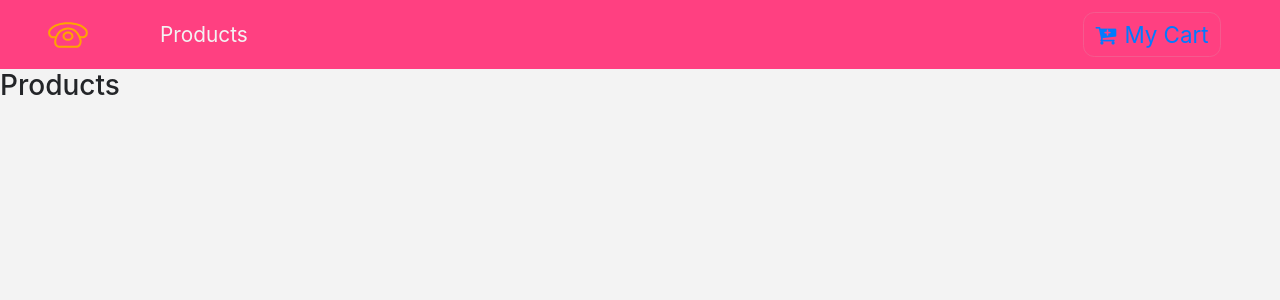
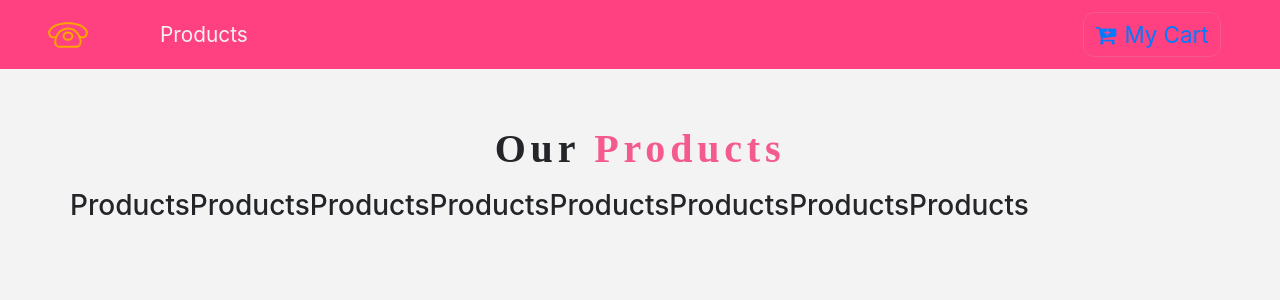
Before and after one commit to Greatchinex/mens-store, a React (Create React App) app: page / in a window 1280 px wide. Shown: the top 300 px of the page. Built offline with nearby package versions, Linux system fonts and the light colour scheme.

Commit message:
Set Up the Context Api and consumed it in the product list Component

```diff
--- a/src/Components/ProductList.js
+++ b/src/Components/ProductList.js
@@ -1,14 +1,30 @@
 import React, { Component } from 'react'
-import Products from './Products'
+import Products from './Products';
+import Title from './Title';
+import { ProductConsumer } from '../ContextApi/Context';
 
-class ProductLIst extends Component {
+class ProductList extends Component {
+
     render() {
         return (
-            <div>
-                <Products />
-            </div>
+            <React.Fragment>
+                <div className="py-5">
+                    <div className="container">
+                        <Title name="our" title="products" />
+                        <div className="row">
+                            <ProductConsumer>
+                                {(value) => {
+                                   return value.products.map(product => {
+                                        return <Products key={product.id} product={product} />
+                                   })
+                                }}
+                            </ProductConsumer>
+                        </div>
+                    </div>
+                </div>
+            </React.Fragment>
         )
     }
 }
 
-export default ProductLIst
+export default ProductList
--- /dev/null
+++ b/src/Components/Title.js
@@ -0,0 +1,13 @@
+import React from 'react'
+
+function Title({name, title}) {
+    return (
+        <div className="row">
+            <div className="col-10 mx-auto my-2 text-title text-center">
+                <h1 className="text-capitalize font-weight-bold"> {name} <strong className="text-bright"> {title} </strong> </h1>
+            </div>
+        </div>
+    )
+}
+
+export default Title
--- /dev/null
+++ b/src/ContextApi/Context.js
@@ -0,0 +1,41 @@
+import React, { Component } from 'react'
+import { storeProducts, detailProduct } from '../data';
+
+
+const ProductContext = React.createContext();
+
+class Context extends Component {
+
+    constructor(props) {
+        super(props)
+
+        this.state = {
+            products: storeProducts,
+            detailProduct
+        }
+    }
+
+    handleDetail = () => {
+        console.log("Details");
+    }
+
+    addToCart = () => {
+        console.log("Added to Cart");
+    }
+
+    render() {
+        return (
+            <ProductContext.Provider value={{
+                ...this.state, // Destructuring The state
+                handleDetail: this.handleDetail,
+                addToCart: this.addToCart
+            }}>
+                {this.props.children}
+            </ProductContext.Provider>
+        )
+    }
+}
+
+const ProductConsumer = ProductContext.Consumer;
+
+export { Context, ProductConsumer }
--- a/src/index.js
+++ b/src/index.js
@@ -1,15 +1,18 @@
 import React from 'react';
 import ReactDOM from 'react-dom';
 import { BrowserRouter as Router } from 'react-router-dom';
+import { Context } from './ContextApi/Context';
 import './index.css';
 import App from './App';
 import 'bootstrap/dist/css/bootstrap.css';
 import * as serviceWorker from './serviceWorker';
 
 ReactDOM.render(
-    <Router>
-        <App />
-    </Router>,
+    <Context>
+        <Router>
+            <App />
+        </Router>
+    </Context>,
     document.getElementById('root')
 );
 
```
